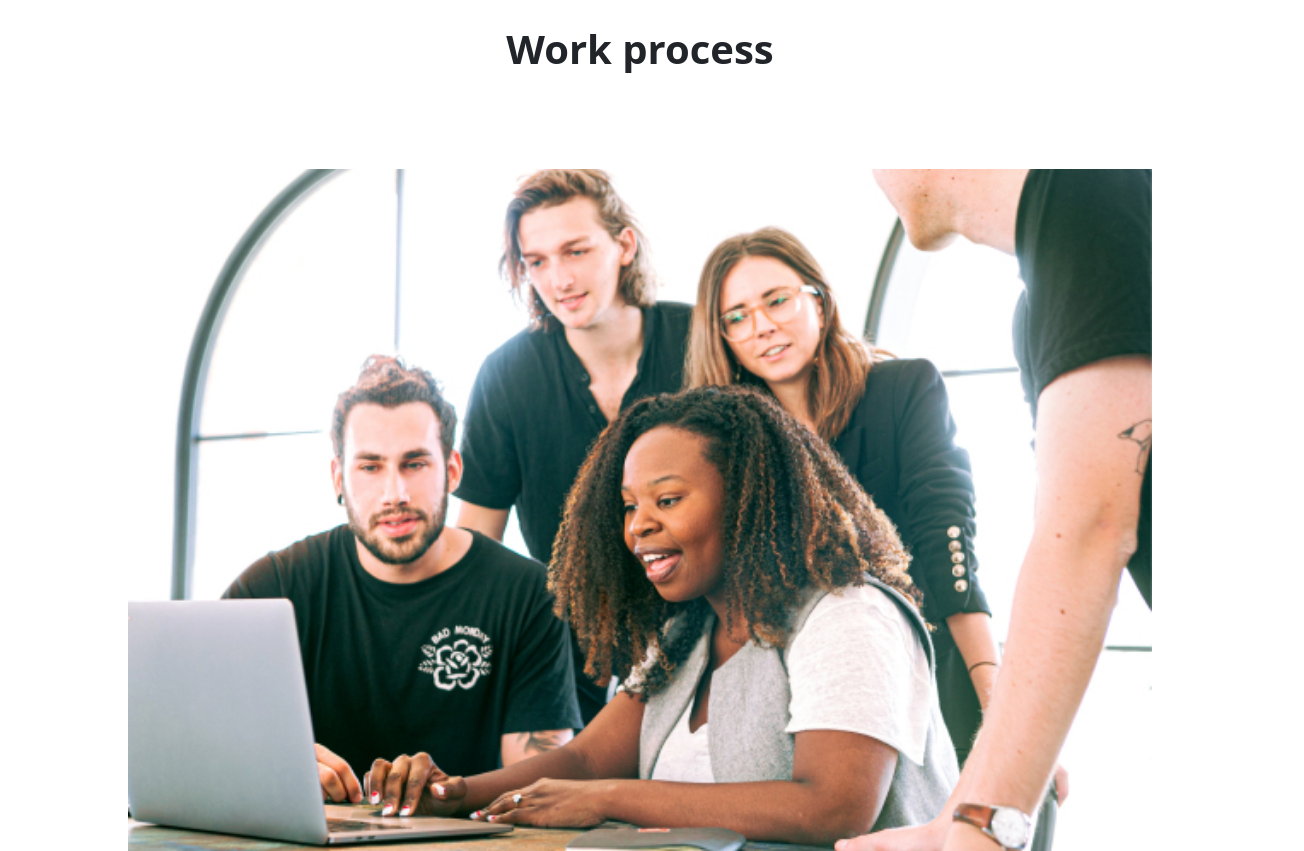
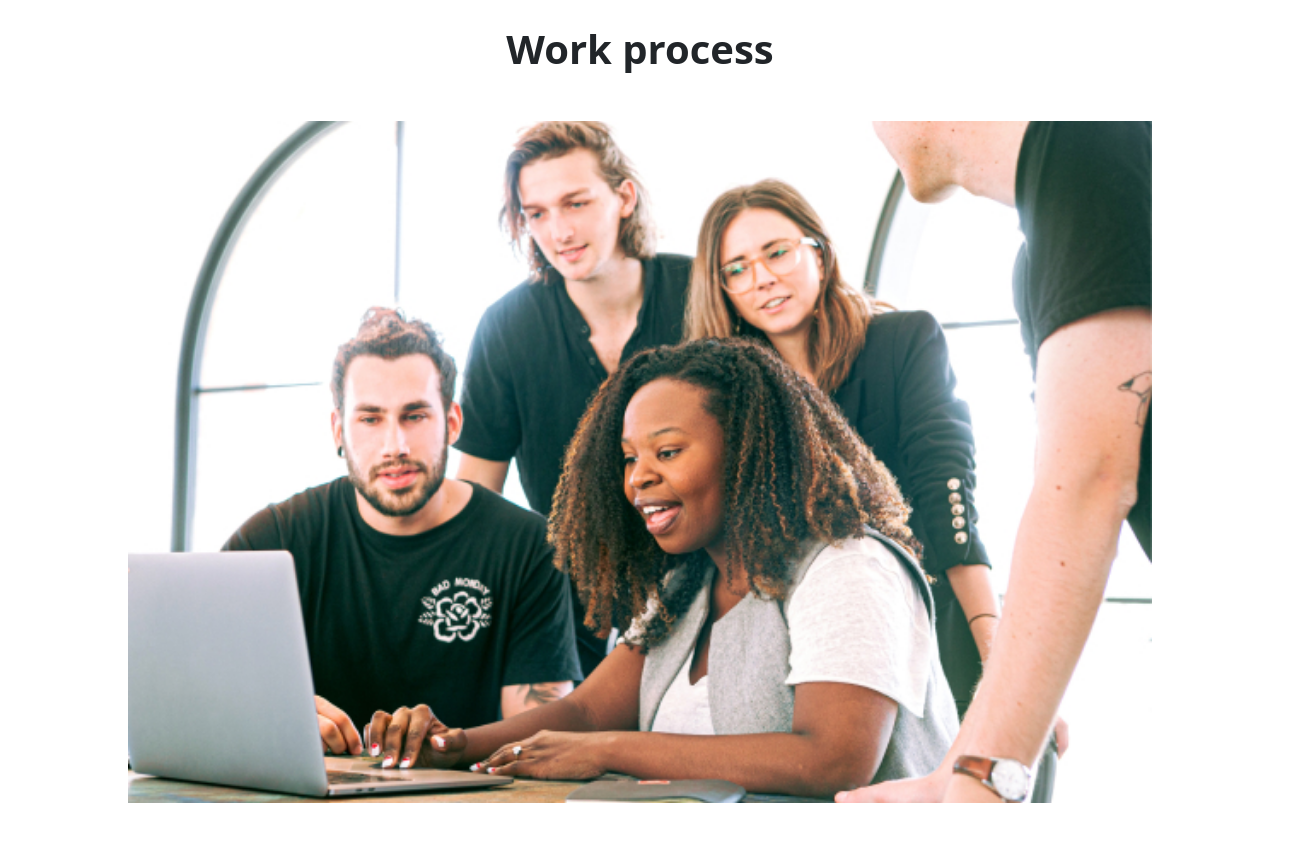
Before and after one commit to Gamoll/portfolio, a plain HTML site: page bonava.html in a window 1280 px wide. Shown: the part 2920-3771 px from the top of the page, 1304 px wide, since content can reach past the window. Drawn offline with nearby package versions, Linux system fonts and the light colour scheme.

Commit message:
Update bonava.html

```diff
--- a/bonava.html
+++ b/bonava.html
@@ -128,11 +128,9 @@
                 </div>
             </div>
             <div class="row gx-5">
-                <div class="col-12">
+                <div class="col-12"><img name="slide"/></div>
             </div>
         </section>
-        <img name="slide" /></div>
-
 
         <!-- More Projects section-->
         <section class="py-5 bg-light">
```
